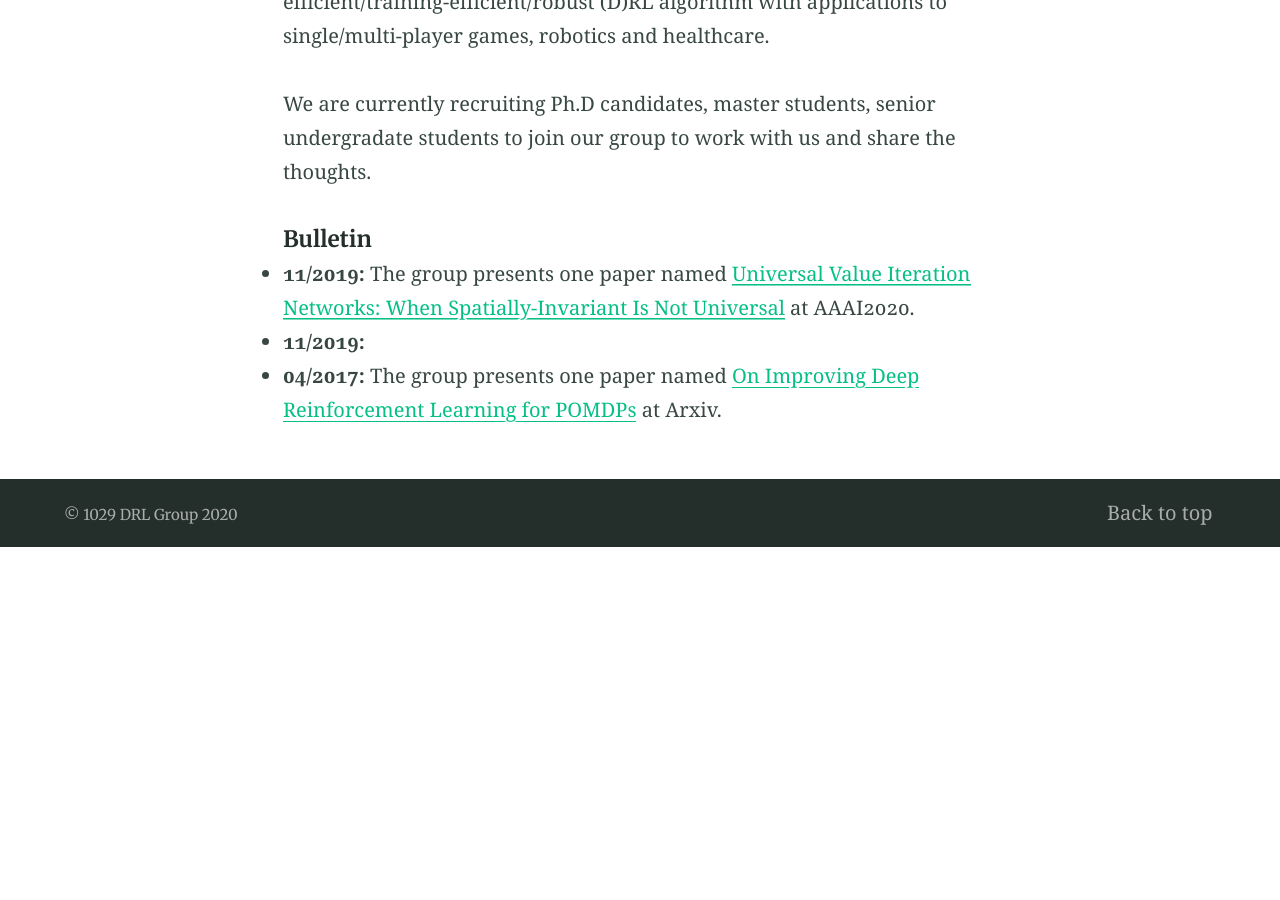
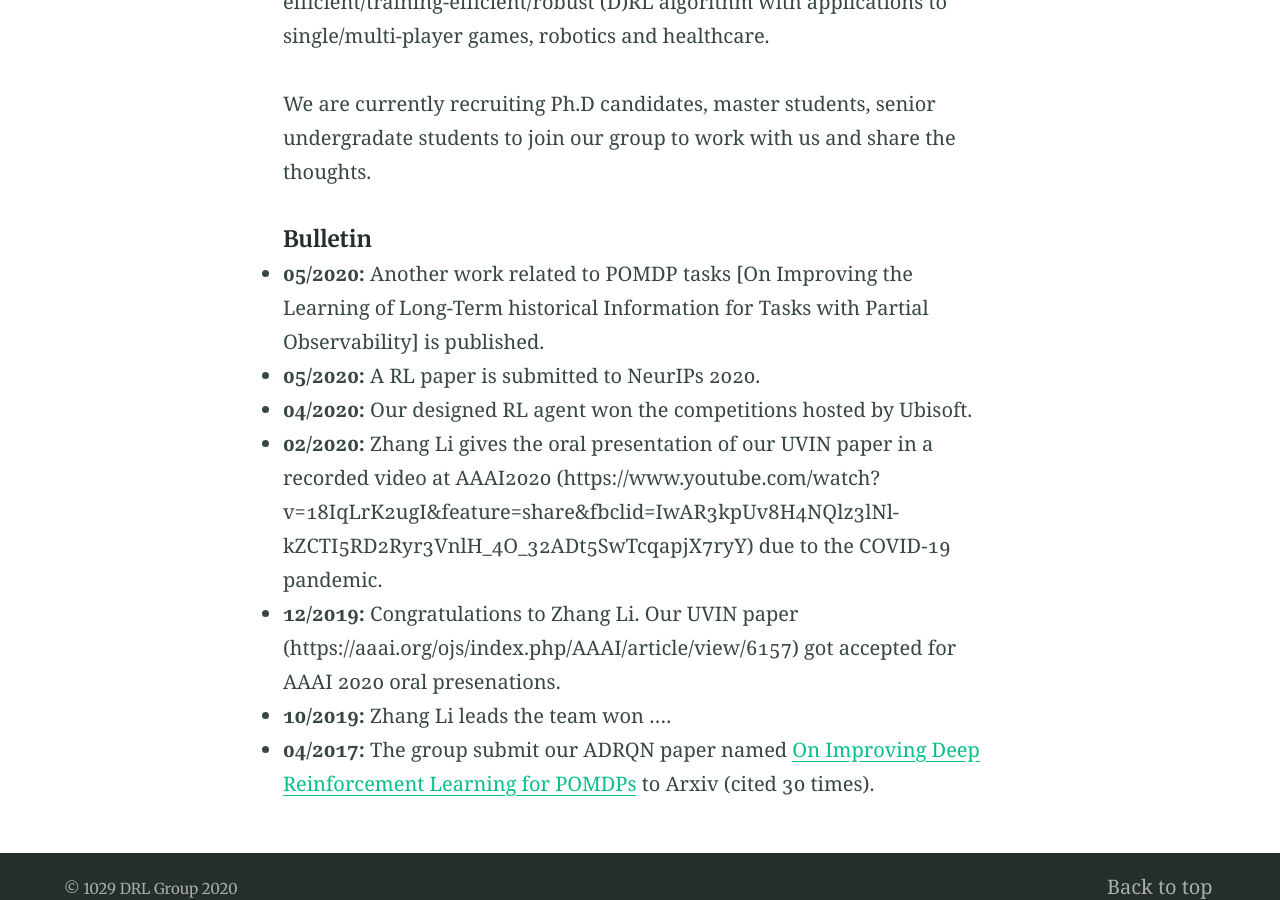
Before and after one commit to nengnengli/bit1029public.github.io, a Jekyll site: the page built from index.md, in a window 1280 px wide and 900 px high, scrolled down 968 px. Built offline with Jekyll 4.4.1, drawn with Linux system fonts in a browser that asks for light colours; before the commit the page ends 1515 px from its top, so only the background shows below that.

Commit message:
Update index.md

```diff
--- a/index.md
+++ b/index.md
@@ -15,6 +15,10 @@ Driven/inspired by many talented researchers, our **1029DRL** Group (led by [礼
 We are currently recruiting Ph.D candidates, master students, senior undergradate students to join our group to work with us and share the thoughts.
 
 ##### Bulletin
-- **11/2019:** The group presents one paper named [Universal Value Iteration Networks: When Spatially-Invariant Is Not Universal](https://aaai.org/ojs/index.php/AAAI/article/view/6157) at AAAI2020.
-- **11/2019:**
-- **04/2017:** The group presents one paper named [On Improving Deep Reinforcement Learning for POMDPs](https://arxiv.org/abs/1704.07978) at Arxiv.
+- **05/2020:** Another work related to POMDP tasks [On Improving the Learning of Long-Term historical Information for Tasks with Partial Observability] is published.
+- **05/2020:** A RL paper is submitted to NeurIPs 2020.
+- **04/2020:** Our designed RL agent won the competitions hosted by Ubisoft.
+- **02/2020:** Zhang Li gives the oral presentation of our UVIN paper in a recorded video at AAAI2020 (https://www.youtube.com/watch?v=18IqLrK2ugI&feature=share&fbclid=IwAR3kpUv8H4NQlz3lNl-kZCTI5RD2Ryr3VnlH_4O_32ADt5SwTcqapjX7ryY) due to the COVID-19 pandemic.
+- **12/2019:** Congratulations to Zhang Li. Our UVIN paper (https://aaai.org/ojs/index.php/AAAI/article/view/6157) got accepted for AAAI 2020 oral presenations.
+- **10/2019:** Zhang Li leads the team won ....
+- **04/2017:** The group submit our ADRQN paper named [On Improving Deep Reinforcement Learning for POMDPs](https://arxiv.org/abs/1704.07978) to Arxiv (cited 30 times).
```
